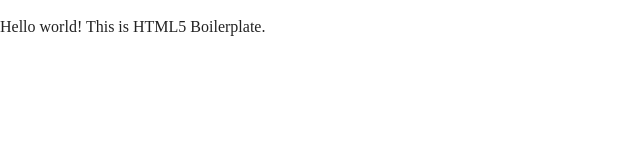
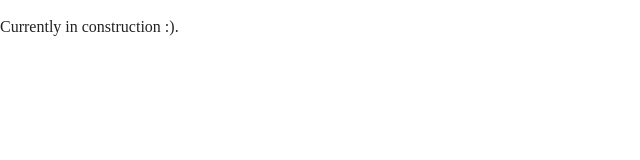
Before and after one commit to soorinpark/soorinpark.github.io, a plain HTML site: page index.html in a window 1280 px wide. Shown: the full height of the page, 0-640 px from the left. Drawn offline with nearby package versions, Linux system fonts and the light colour scheme.

Commit message:
edit index

```diff
--- a/index.html
+++ b/index.html
@@ -23,7 +23,7 @@
   <![endif]-->
 
   <!-- Add your site or application content here -->
-  <p>Hello world! This is HTML5 Boilerplate.</p>
+  <p>Currently in construction :).</p>
   <script src="js/vendor/modernizr-3.7.1.min.js"></script>
   <script src="https://code.jquery.com/jquery-3.4.1.min.js" integrity="sha256-CSXorXvZcTkaix6Yvo6HppcZGetbYMGWSFlBw8HfCJo=" crossorigin="anonymous"></script>
   <script>window.jQuery || document.write('<script src="js/vendor/jquery-3.4.1.min.js"><\/script>')</script>
```
